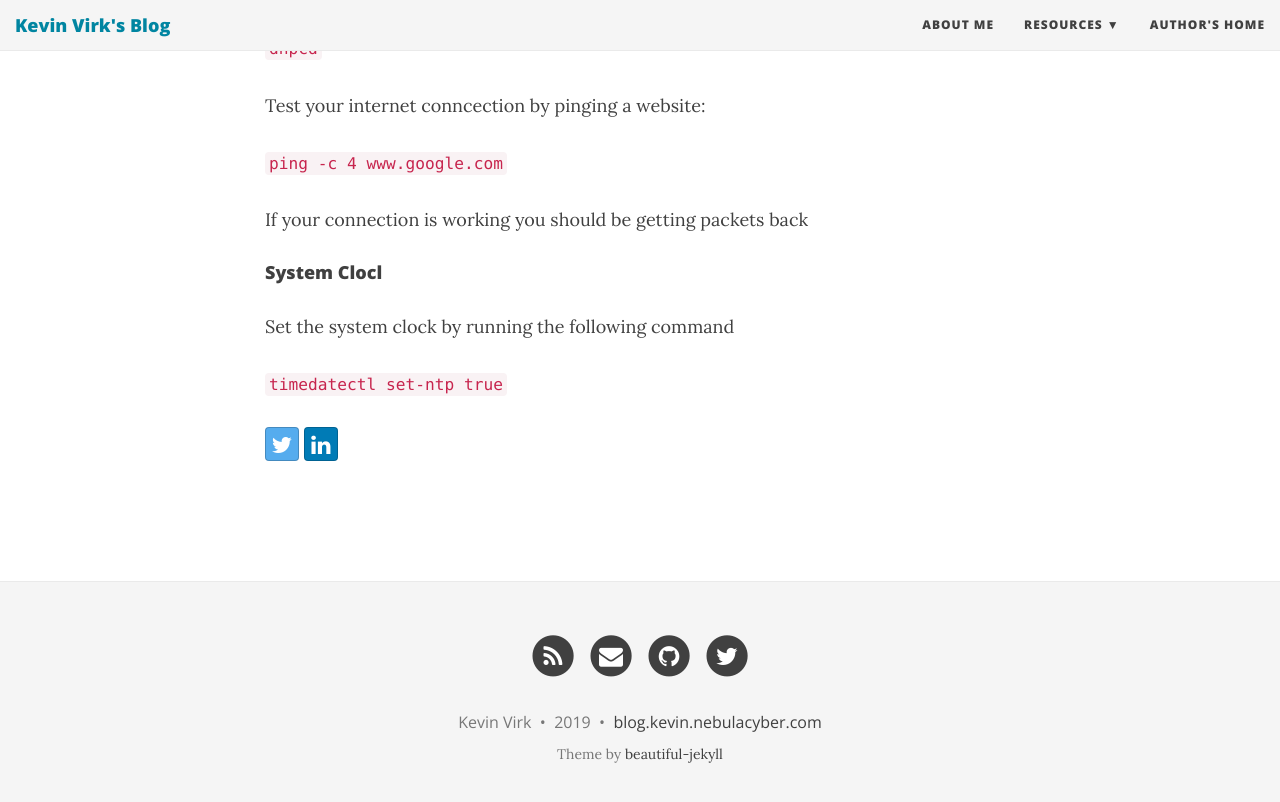
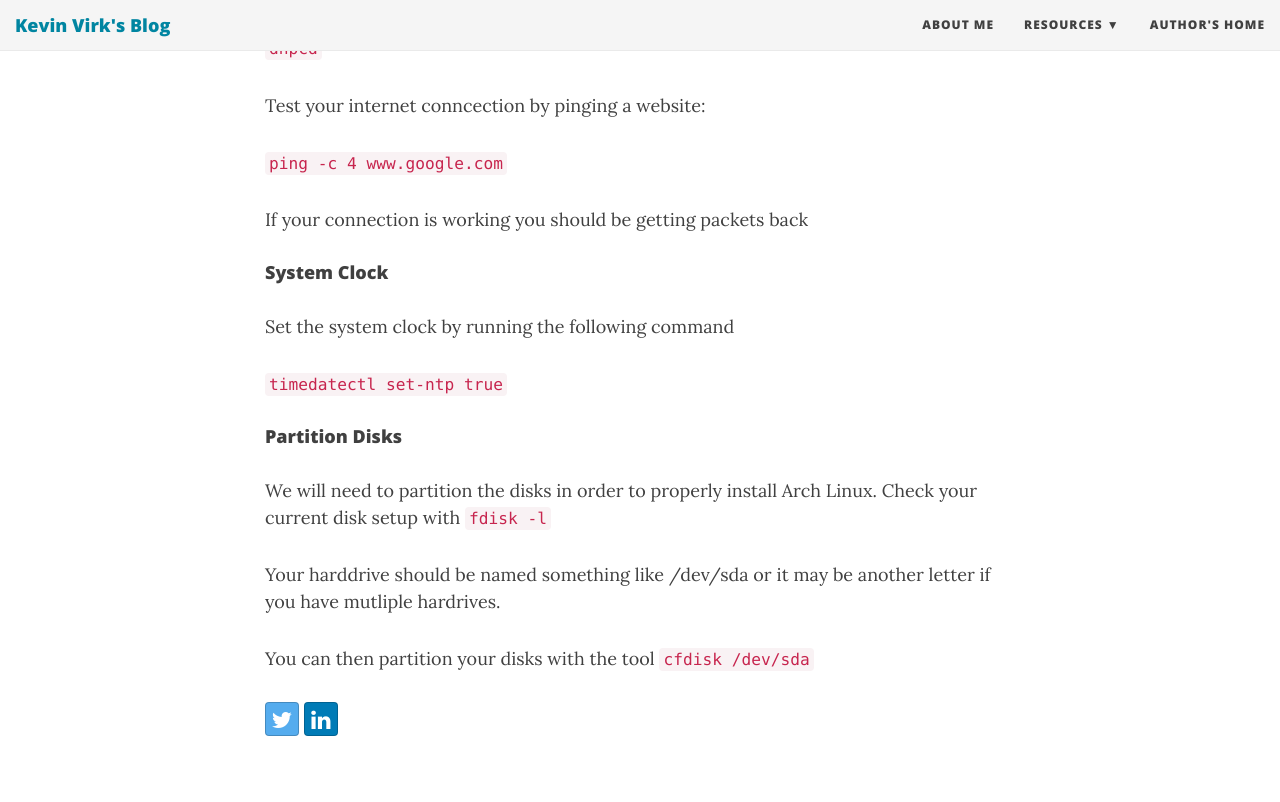
Before and after one commit to vevinkirk/vevinkirk.github.io, a Jekyll site: the page built from _posts/2019-03-27-arch-install-markdown.md, in a window 1280 px wide and 900 px high, scrolled down 1557 px. Shown: the top 802 px of the window. Built offline with Jekyll 4.4.1, drawn with Linux system fonts in a browser that asks for light colours; nearby versions of some CDN libraries.

Commit message:
Update 2019-03-27-arch-install-markdown.md

````diff
--- a/_posts/2019-03-27-arch-install-markdown.md
+++ b/_posts/2019-03-27-arch-install-markdown.md
@@ -57,8 +57,16 @@ Test your internet conncection by pinging a website:
 
 If your connection is working you should be getting packets back
 
-#### System Clocl
+#### System Clock
 
 Set the system clock by running the following command
 
 ```timedatectl set-ntp true```
+
+#### Partition Disks
+We will need to partition the disks in order to properly install Arch Linux.
+Check your current disk setup with ```fdisk -l```
+
+Your harddrive should be named something like /dev/sda or it may be another letter if you have mutliple hardrives.
+
+You can then partition your disks with the tool ```cfdisk /dev/sda```
````
